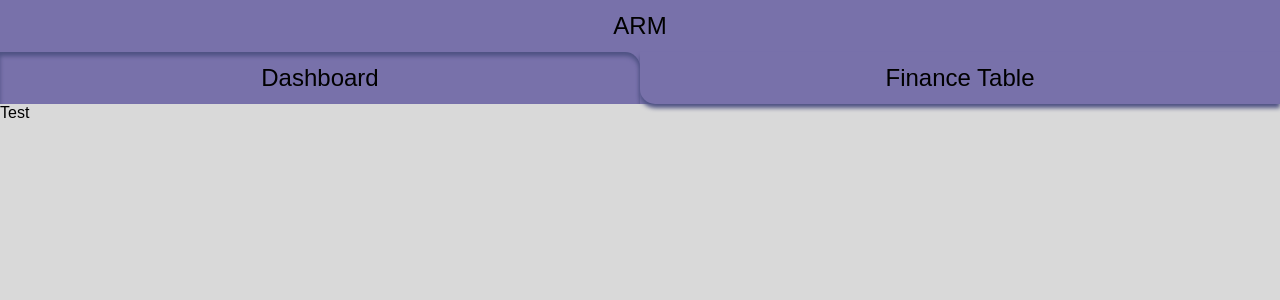
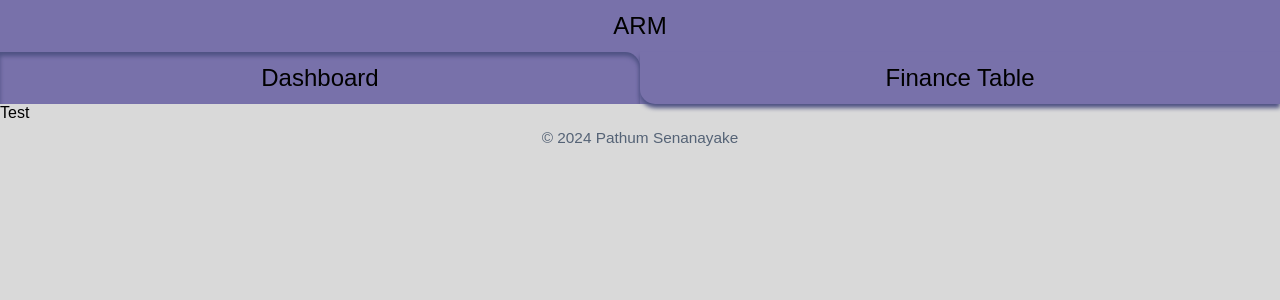
Before and after one commit to Pathum312/a-richer-me, a Next.js app: page /home/finance-table in a window 1280 px wide. Shown: the top 300 px of the page. Built offline with nearby package versions, Linux system fonts and the light colour scheme; a web font is replaced by a local one.

Commit message:
Footer added

```diff
--- a/app/home/layout.js
+++ b/app/home/layout.js
@@ -1,3 +1,4 @@
+import Footer from '@/components/Footer';
 import Header from '@/components/Header';
 
 const HomeLayout = ({ children }) => {
@@ -5,6 +6,7 @@ const HomeLayout = ({ children }) => {
 		<>
 			<Header />
 			{children}
+			<Footer />
 		</>
 	);
 };
--- /dev/null
+++ b/components/Footer.js
@@ -0,0 +1,11 @@
+import styles from './footer.module.css';
+
+const Footer = () => {
+	return (
+		<footer className={styles.container}>
+			<p className={styles.copyright}>© 2024 Pathum Senanayake</p>
+		</footer>
+	);
+};
+
+export default Footer;
--- /dev/null
+++ b/components/footer.module.css
@@ -0,0 +1,11 @@
+.container {
+	height: 2rem;
+	display: flex;
+	align-items: center;
+	justify-content: center;
+}
+
+.copyright {
+	color: var(--clr-text-default);
+	font-size: var(--fs-heading--2);
+}
```
